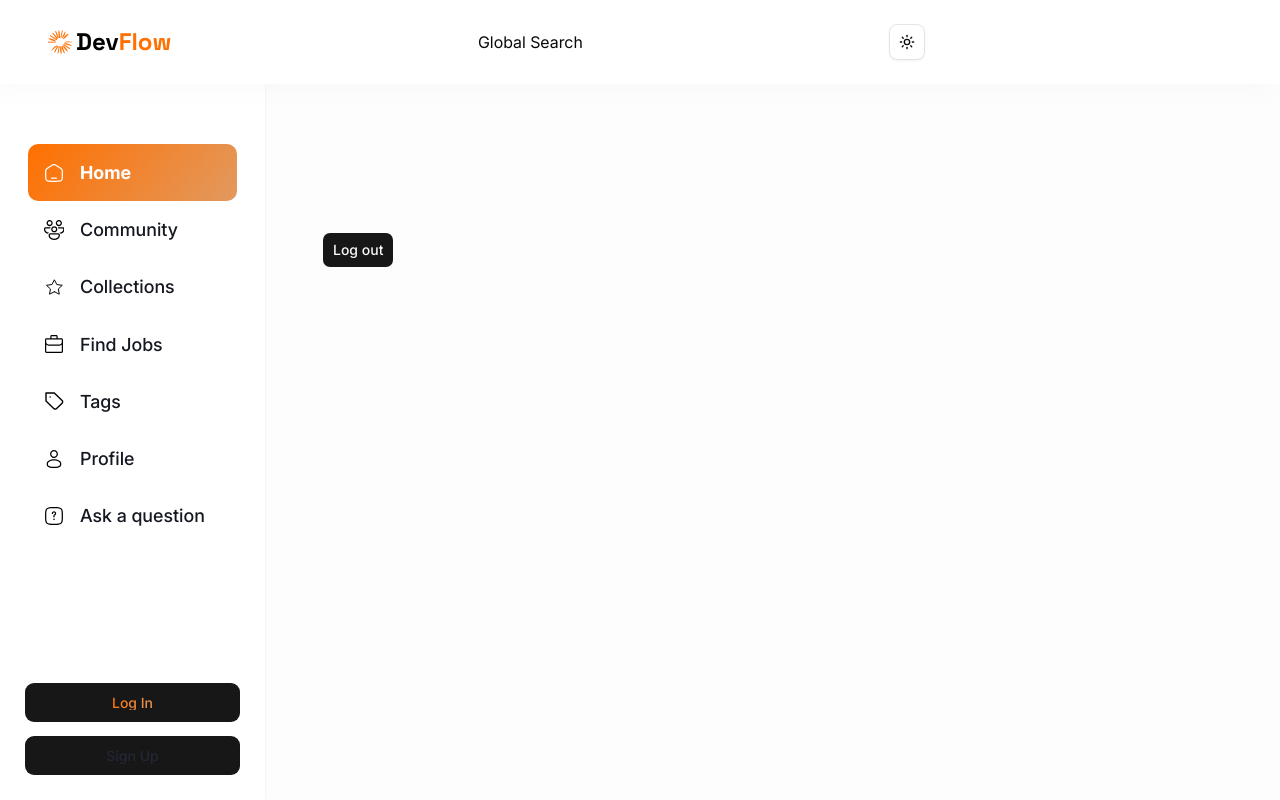
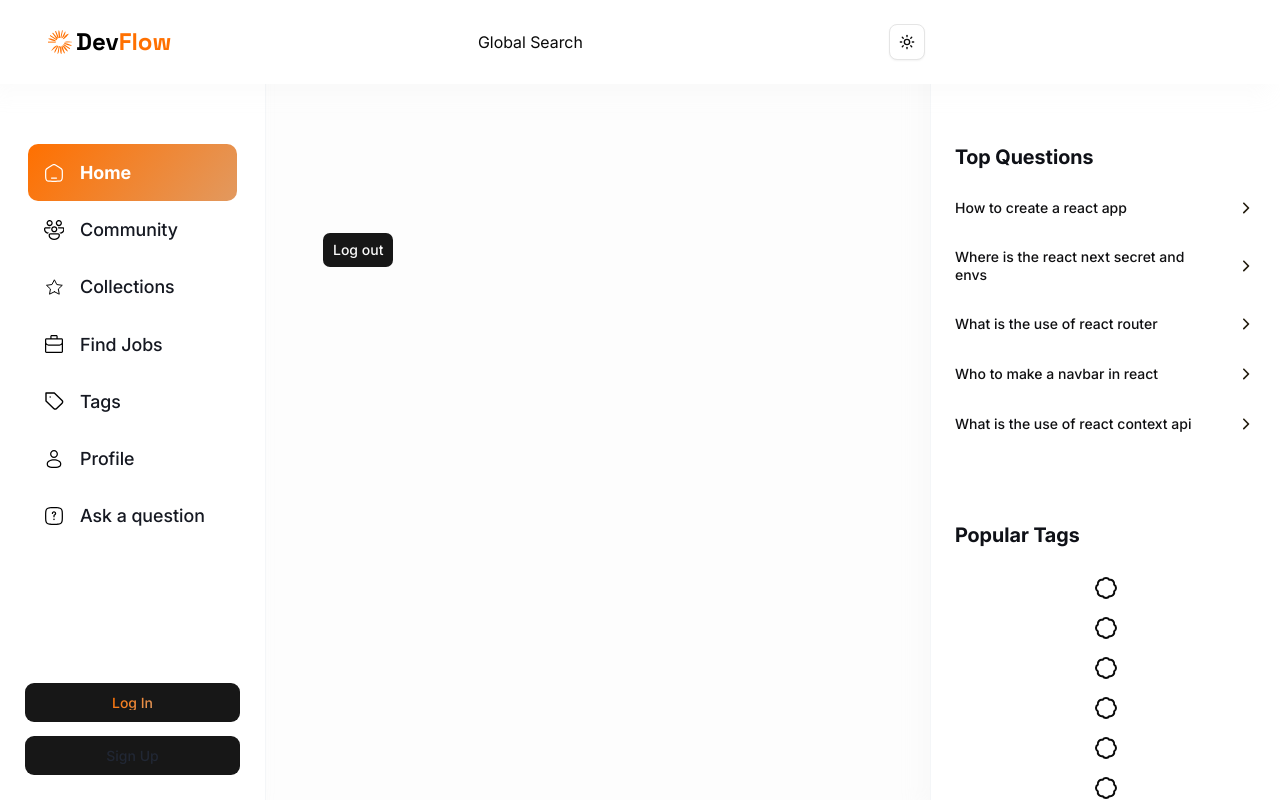
Before and after one commit to SachinyadavAug20/DevFlow, a Next.js app: page / in a window 1280 px wide. Built offline with nearby package versions, Linux system fonts and the light colour scheme; no server answers.

Commit message:
Added popular questions

```diff
--- a/app/(root)/layout.tsx
+++ b/app/(root)/layout.tsx
@@ -1,5 +1,6 @@
 import Leftsidebar from "@/components/navigation/Leftsidebar"
 import Navbar from "@/components/navigation/navbar"
+import RightSideBar from "@/components/navigation/RightSideBar"
 
 const layout = ({children}:{children:React.ReactNode}) => {
   return (
@@ -10,6 +11,7 @@ const layout = ({children}:{children:React.ReactNode}) => {
     <section className="flex min-h-screen flex-1 flex-col px-6 pb-6 pt-36 max-md:pd-14  sm:px-14">
     <div className="mx-auto w-full max-w-5xl ">{children}</div>
     </section>
+    <RightSideBar/>
     </div>
     </main>
   )
--- /dev/null
+++ b/app/(root)/questions/[id]/page.tsx
@@ -0,0 +1,8 @@
+const page = ({params}:{pramas:{id:string}}) => {
+  const {id}=params;
+  return (
+    <div>{id}</div>
+  )
+}
+
+export default page
--- /dev/null
+++ b/components/card/TagCard.tsx
@@ -0,0 +1,24 @@
+import ROUTES from "@/constant/routes";
+import { Badge } from "lucide-react";
+import Link from "next/link";
+
+interface Props{
+  _id:string;
+  name:string;
+  NO_question:number;
+  showCount?:Boolean;
+  compact?:Boolean;
+}
+
+const TagCard = ({_id,name,NO_question,showCount,compact}:Props) => {
+  return (
+    <>
+      <Link href={`${ROUTES.TAGS}/${_id}`} className="flex justify-center gap-2">
+        <Badge>
+        </Badge>
+      </Link>
+    </>
+  )
+}
+
+export default TagCard
--- /dev/null
+++ b/components/navigation/RightSideBar.tsx
@@ -0,0 +1,61 @@
+import ROUTES from "@/constant/routes";
+import Link from "next/link";
+import Image from "next/image";
+import TagCard from "../card/TagCard";
+
+const hotQuestion = [
+  { id: "1", title: "How to create a react app" },
+  { id: "2", title: "Where is the react next secret and envs" },
+  { id: "3", title: "What is the use of react router" },
+  { id: "4", title: "Who to make a navbar in react" },
+  { id: "5", title: "What is the use of react context api" },
+];
+const popularTags = [
+  {_id:"1",name:"React",NO_question:123},
+  {_id:"2",name:"Next",NO_question:123},
+  {_id:"3",name:"Node",NO_question:123},
+  {_id:"4",name:"JavaScript",NO_question:123},
+  {_id:"5",name:"TypeScript",NO_question:123},
+  {_id:"6",name:"Redux",NO_question:123},
+  {_id:"7",name:"MongoDB",NO_question:123},
+  {_id:"8",name:"Tailwind",NO_question:123},
+  {_id:"9",name:"Bootstrap",NO_question:123},
+]
+
+const RightSideBar = () => {
+  return (
+    <section className="pt-36 custom-scrollbar background-light900_dark200 light-border sticky right-0 top-0 flex h-screen w-[350px] flex-col gap-6 overflow-y-auto border-l p-6 shadow-light-300 dark:shadow-none max-lg:hidden">
+      <div>
+        <h3 className="h3-bold text-dark200_light900">Top Questions</h3>
+        <div className="mt-7 flex w-full flex-col gap-[30px]">
+          {hotQuestion.map((e) => (
+            <div key={e.id}>
+              <Link className="flex cursor-pointer items-center justify-between gap-7" href={`${ROUTES.QUESTIONS}/${e.id}`} >
+                <p className="body-medium text-dark500_light700">{e.title}</p>
+                <Image
+                  src="/icons/chevron-right.svg"
+                  width={20}
+                  height={20}
+                  alt="chevron-right"
+                  className="invert-colors"
+                />
+              </Link>
+            </div>
+          ))}
+        </div>
+      </div>
+      <div className="mt-16">
+        <h3 className="h3-bold text-dark200_light900">Popular Tags</h3>
+        <div className="mt-7 flex w-full flex-col gap-4">
+          {popularTags.map((e)=>{
+            return(
+              <TagCard key={e._id} _id={e._id} name={e.name} NO_question={e.NO_question} showCount={true} compact={true}/>
+            )
+          })}
+        </div>
+      </div>
+    </section>
+  );
+};
+
+export default RightSideBar;
--- /dev/null
+++ b/components/ui/badge.tsx
@@ -0,0 +1,49 @@
+import * as React from "react"
+import { cva, type VariantProps } from "class-variance-authority"
+import { Slot } from "radix-ui"
+
+import { cn } from "@/lib/utils"
+
+const badgeVariants = cva(
+  "group/badge inline-flex h-5 w-fit shrink-0 items-center justify-center gap-1 overflow-hidden rounded-4xl border border-transparent px-2 py-0.5 text-xs font-medium whitespace-nowrap transition-all focus-visible:border-ring focus-visible:ring-[3px] focus-visible:ring-ring/50 has-data-[icon=inline-end]:pr-1.5 has-data-[icon=inline-start]:pl-1.5 aria-invalid:border-destructive aria-invalid:ring-destructive/20 dark:aria-invalid:ring-destructive/40 [&>svg]:pointer-events-none [&>svg]:size-3!",
+  {
+    variants: {
+      variant: {
+        default: "bg-primary text-primary-foreground [a]:hover:bg-primary/80",
+        secondary:
+          "bg-secondary text-secondary-foreground [a]:hover:bg-secondary/80",
+        destructive:
+          "bg-destructive/10 text-destructive focus-visible:ring-destructive/20 dark:bg-destructive/20 dark:focus-visible:ring-destructive/40 [a]:hover:bg-destructive/20",
+        outline:
+          "border-border text-foreground [a]:hover:bg-muted [a]:hover:text-muted-foreground",
+        ghost:
+          "hover:bg-muted hover:text-muted-foreground dark:hover:bg-muted/50",
+        link: "text-primary underline-offset-4 hover:underline",
+      },
+    },
+    defaultVariants: {
+      variant: "default",
+    },
+  }
+)
+
+function Badge({
+  className,
+  variant = "default",
+  asChild = false,
+  ...props
+}: React.ComponentProps<"span"> &
+  VariantProps<typeof badgeVariants> & { asChild?: boolean }) {
+  const Comp = asChild ? Slot.Root : "span"
+
+  return (
+    <Comp
+      data-slot="badge"
+      data-variant={variant}
+      className={cn(badgeVariants({ variant }), className)}
+      {...props}
+    />
+  )
+}
+
+export { Badge, badgeVariants }
--- a/constant/routes.ts
+++ b/constant/routes.ts
@@ -7,6 +7,7 @@ const ROUTES = {
   JOBS:"/jobs",
   PROFILE:"/profile",
   ASKQUESTION:"/ask-question",
+  QUESTIONS:"/questions",
   TAGS:"/tags",
   FORGOT_PASSWORD: "/forgot-password",
   RESET_PASSWORD: "/reset-password",
```
